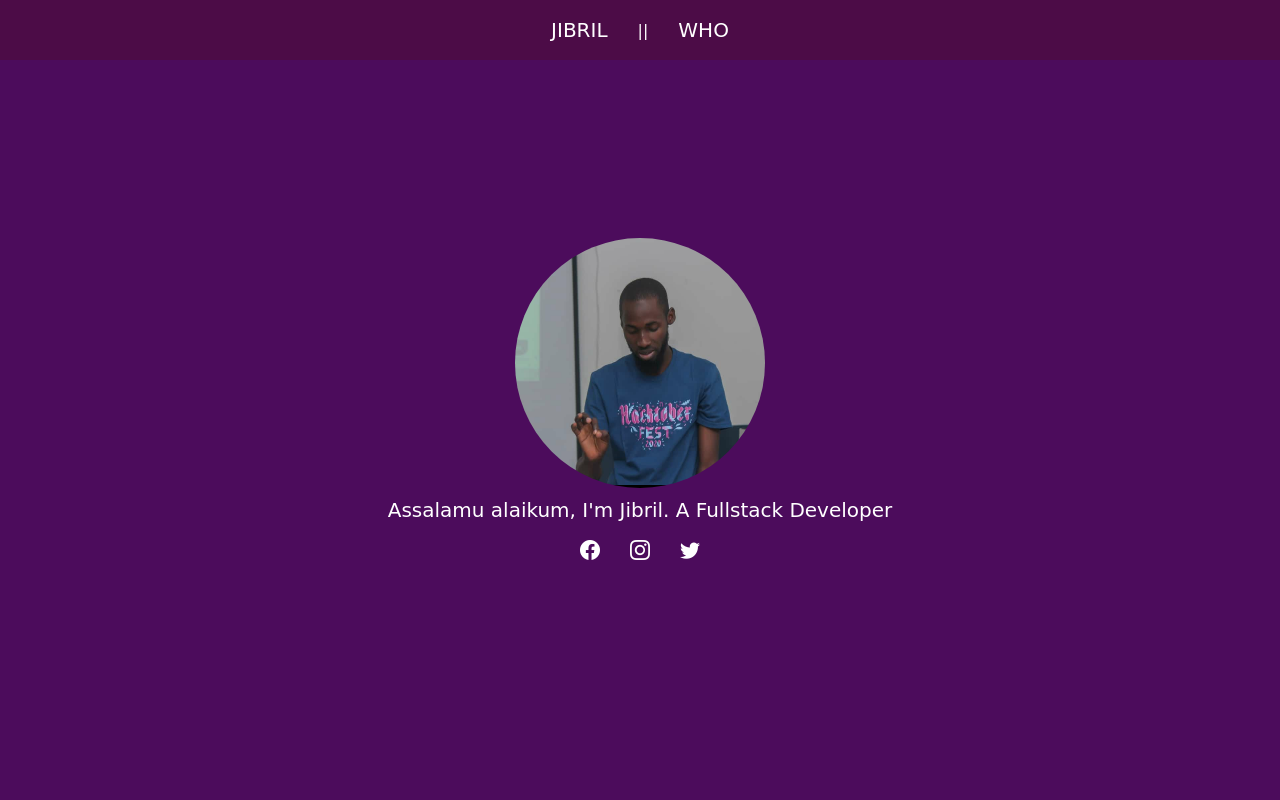
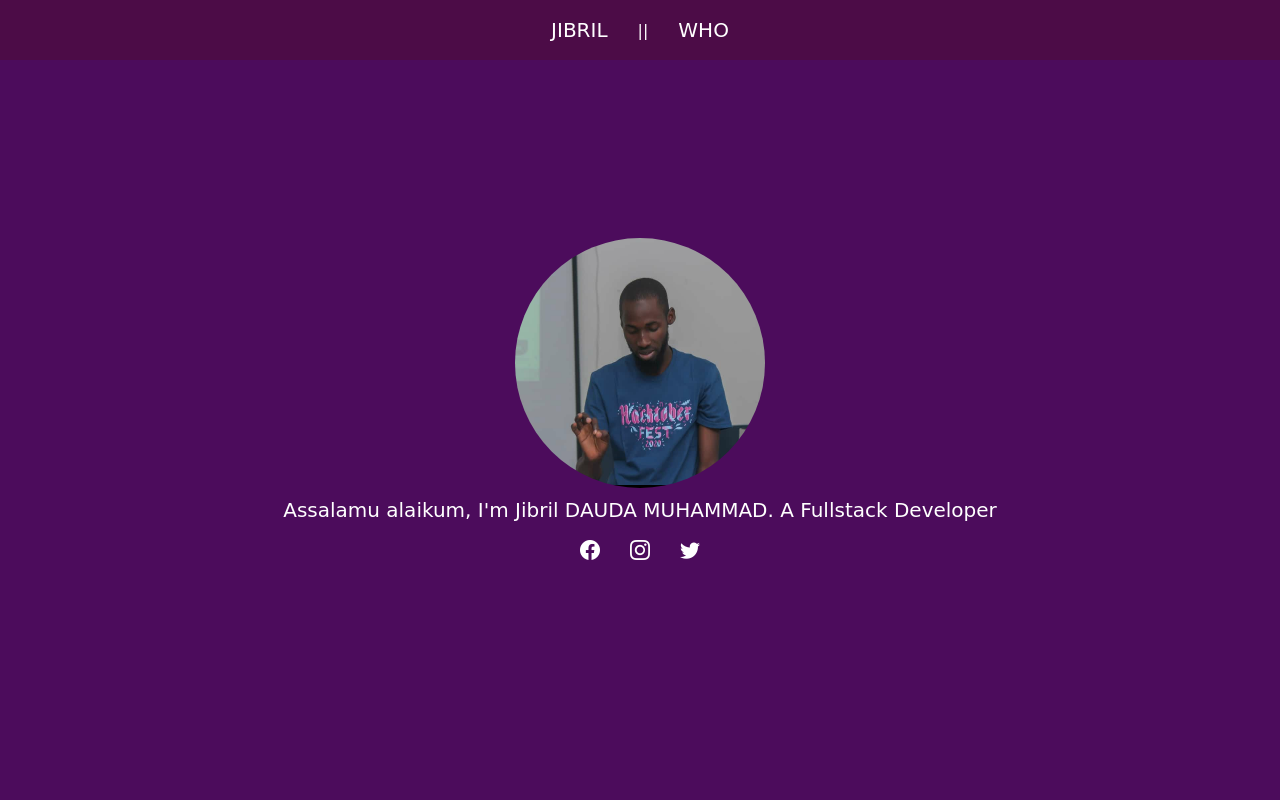
Before and after one commit to mdjibril/portfoliox, a plain HTML site: page index.html in a window 1280 px wide. Shown: the top 800 px of the page. Drawn offline with nearby package versions, Linux system fonts and the light colour scheme; a web font is replaced by a local one.

Commit message:
added fullname

```diff
--- a/index.html
+++ b/index.html
@@ -196,7 +196,7 @@
 	<div>
 		<div class="hero">
 			<img src="profile.png"  alt="my profile pic">
-			<p>Assalamu alaikum, I'm Jibril. A Fullstack Developer</p>
+			<p>Assalamu alaikum, I'm Jibril DAUDA MUHAMMAD. A Fullstack Developer</p>
 			<ul class="social">
 				<!-- <li><a href="https://facebook.com"><i class="icofont-facebook"></i></a></li> -->
 				<li><a href="https://facebook.com"><i class="bi bi-facebook"></i></a></li>
```
